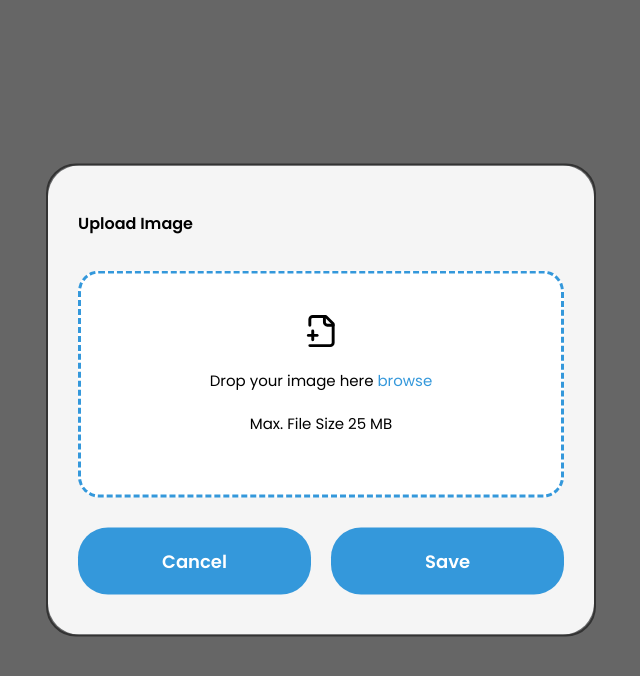
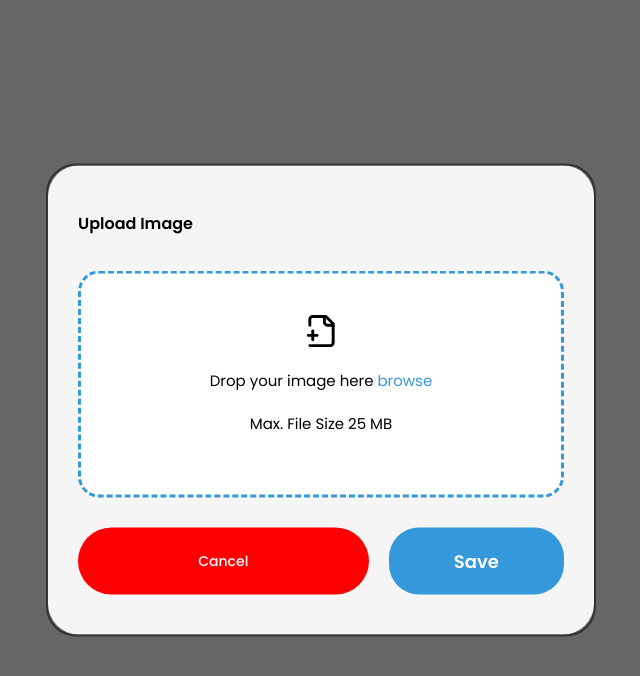
Before and after one commit to Yyangyy2/DBKL_Project_Software_Enginerring33-, a React (Create React App) app in the folder Frontend/: page /homepage in a window 1280 px wide. Both pictures are taken after a click on the button "Upload Identity". Shown: the top 676 px of the page, without its empty margins (319-959 px from the left). Built offline with nearby package versions, Linux system fonts and the light colour scheme; a web font is replaced by a local one.

Commit message:
button color

```diff
--- a/Frontend/src/Component/homepage/homepage.jsx
+++ b/Frontend/src/Component/homepage/homepage.jsx
@@ -176,7 +176,7 @@ function Homepage() {
                             </div>
                         </div>
                         <div className={styles.bottom}>
-                            <button className={styles.btn} onClick={closeDialog}>Cancel</button>
+                            <button id={styles.btn} onClick={closeDialog}>Cancel</button>
                             <button className={styles.btn_primary} onClick={handleUpload}>Save</button>
                         </div>
                     </div>
--- a/Frontend/src/Component/homepage/homepage.module.css
+++ b/Frontend/src/Component/homepage/homepage.module.css
@@ -208,7 +208,7 @@ h3{
     background-color: transparent;
 }
 
-.btn{
+#btn{
     background: red;
     padding: 15px 20px;
     color: white;
@@ -220,7 +220,7 @@ h3{
     width: 100%;
 }
 
-.btn:hover{
+#btn:hover{
     background-color: rgba(255, 0, 0, .5);
     color: rgba(0, 0, 0, .5);
     font-weight: 700;
```
